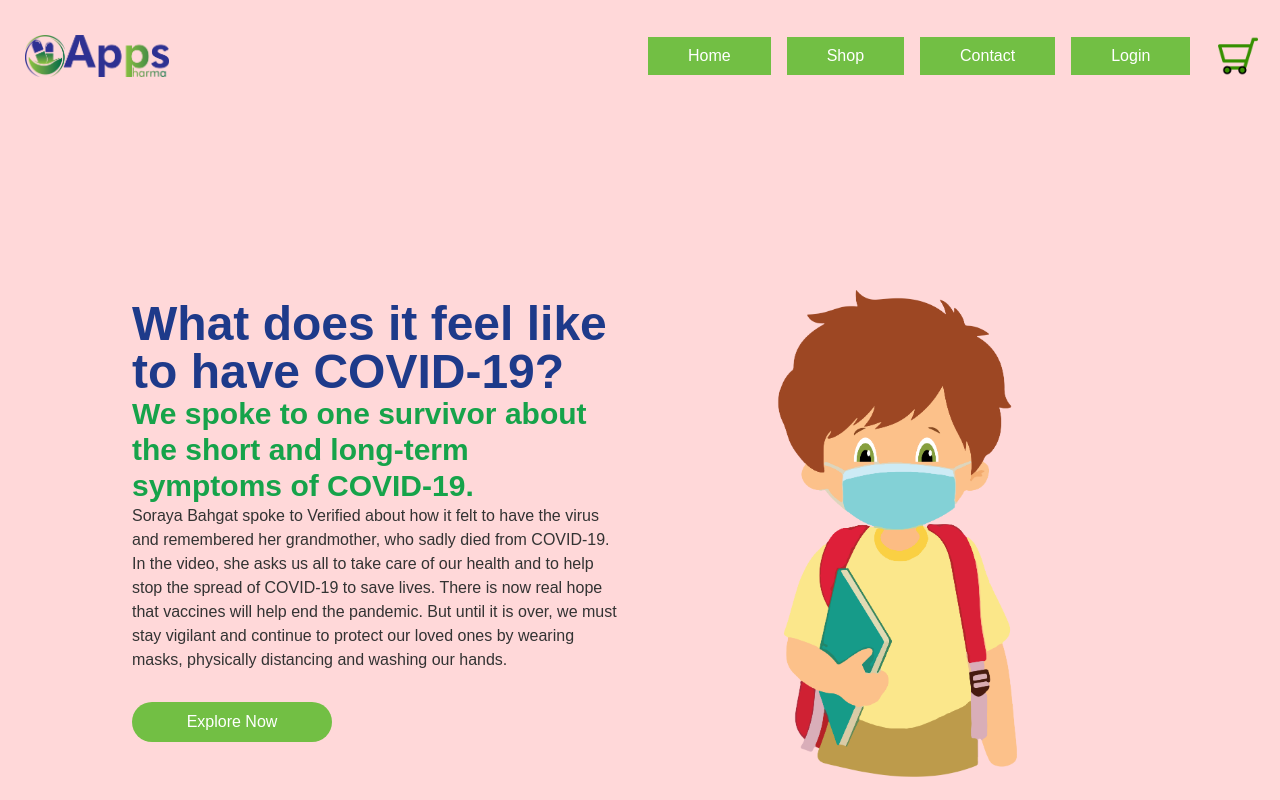
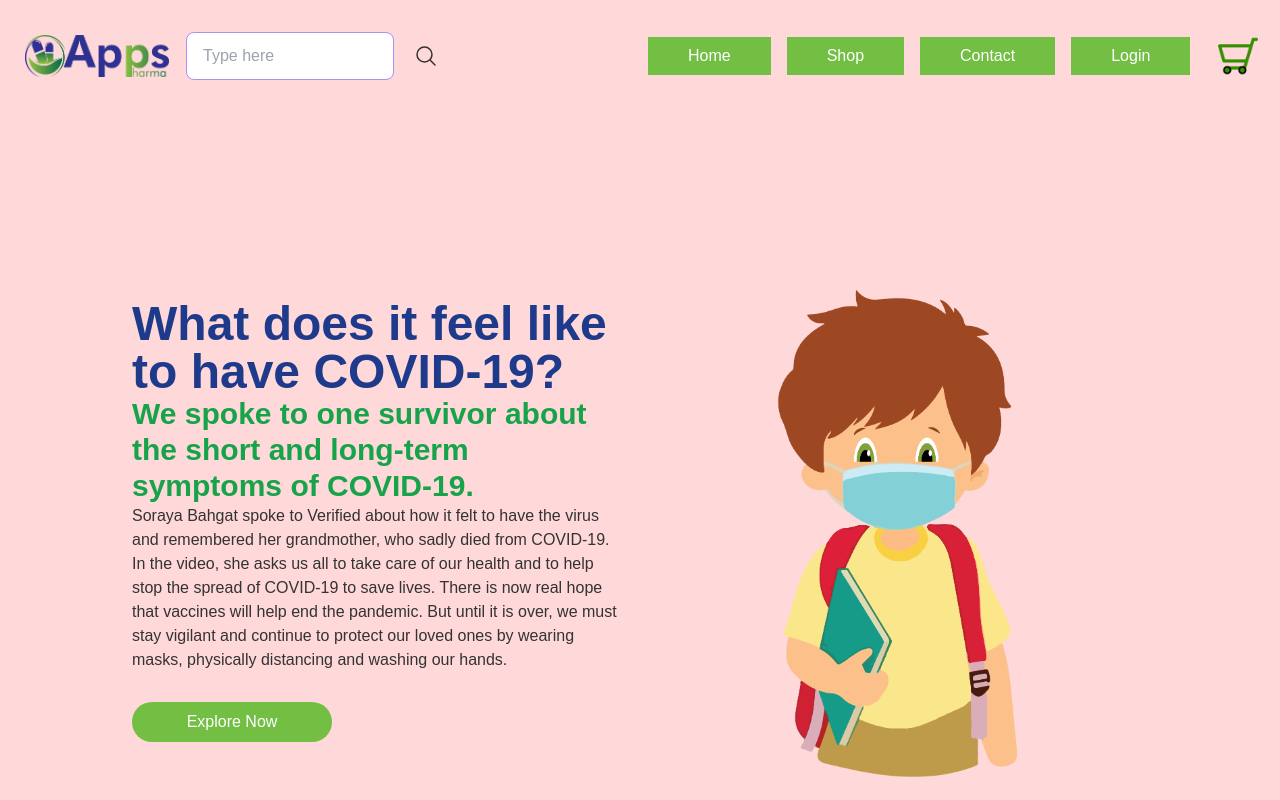
Before and after one commit to SalehAhmed19/app-pharma, a React (Create React App) app: page / in a window 1280 px wide. Shown: the top 800 px of the page. Built offline with nearby package versions, Linux system fonts and the light colour scheme.

Commit message:
some organized

```diff
--- a/src/Components/Navbar.jsx
+++ b/src/Components/Navbar.jsx
@@ -44,6 +44,27 @@ const Navbar = () => {
         <a className="btn btn-ghost normal-case text-xl">
           <img className="w-36" src={logo} alt="" />
         </a>
+        <input
+          type="text"
+          placeholder="Type here"
+          className="input input-bordered input-primary w-52"
+        />
+        <span className="mx-5 cursor-pointer">
+          <svg
+            xmlns="http://www.w3.org/2000/svg"
+            fill="none"
+            viewBox="0 0 24 24"
+            strokeWidth={1.5}
+            stroke="currentColor"
+            className="w-6 h-6"
+          >
+            <path
+              strokeLinecap="round"
+              strokeLinejoin="round"
+              d="M21 21l-5.197-5.197m0 0A7.5 7.5 0 105.196 5.196a7.5 7.5 0 0010.607 10.607z"
+            />
+          </svg>
+        </span>
       </div>
       <div className="navbar-center hidden lg:flex">
         <ul className="menu menu-horizontal p-0">
--- a/src/Pages/Home/HomeCSS/Custom.css
+++ b/src/Pages/Home/HomeCSS/Custom.css
@@ -33,3 +33,11 @@
     background-color: #1F398A;
     transition: ease 0.5s;
 }
+.search-bar{
+    display: inline-block;
+    height: 35px;
+    width: 260px;
+    border-radius: 10px;
+    margin-right: 100px;
+    padding: 0 10px;
+}
```
